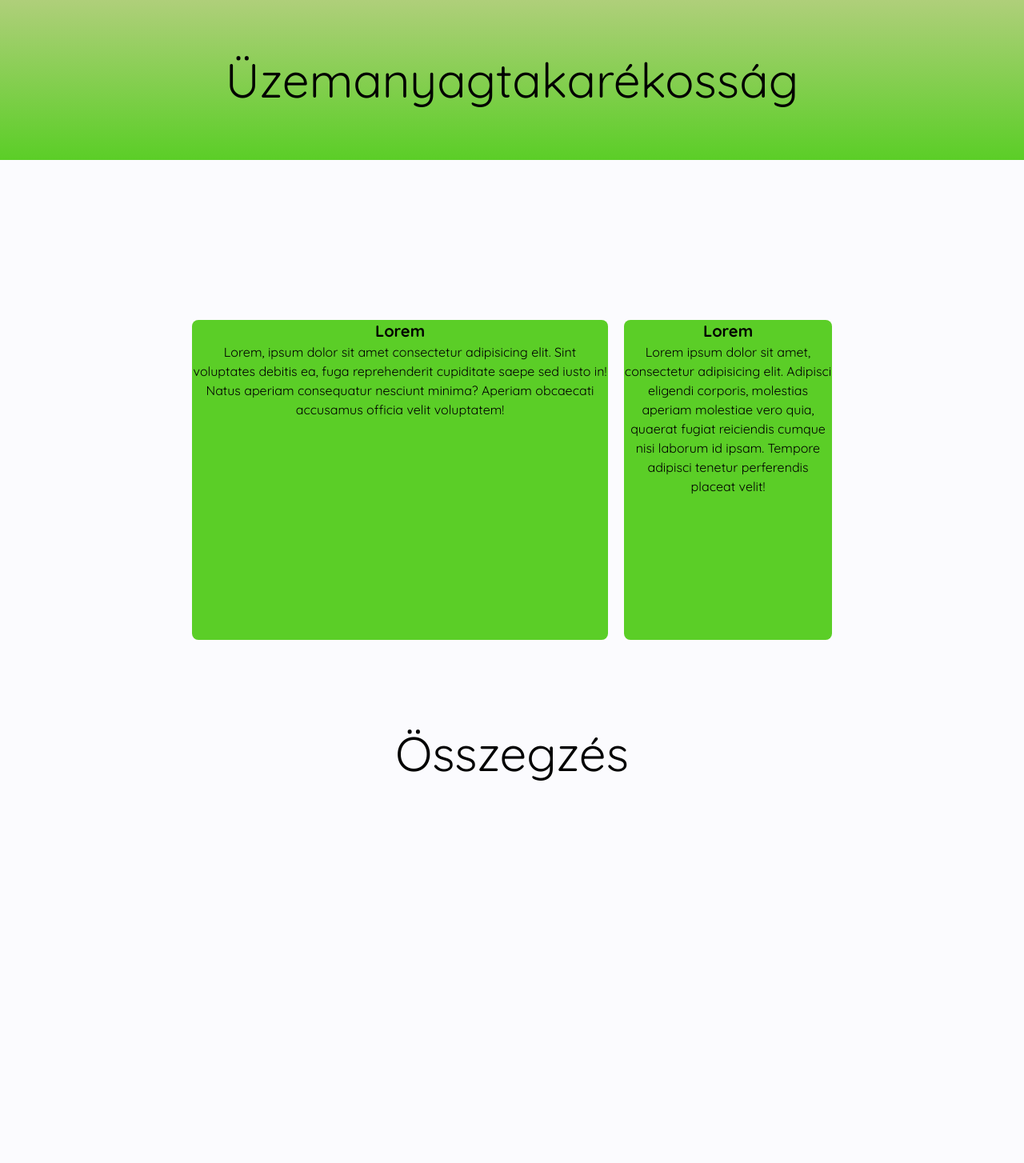
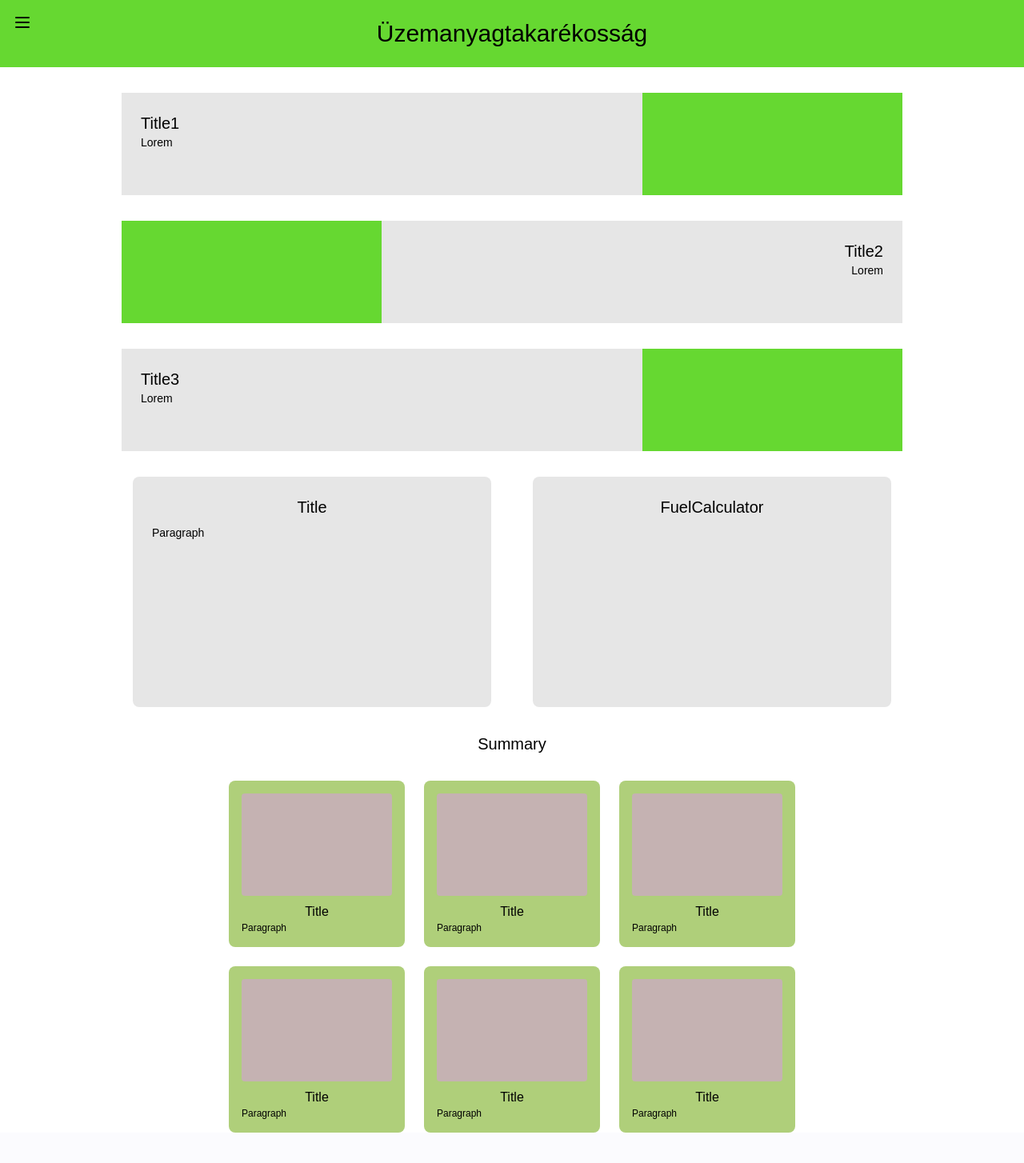
Before and after one commit to asztalosm/uzemanyagtakarekossag, a Next.js app in the folder uzemanyagtakarekossag-site-ts/: page / in a window 1280 px wide. Shown: the top 1454 px of the page at 80% size. Built offline with nearby package versions, Linux system fonts and the light colour scheme; a web font is replaced by a local one.

Commit message:
Update index.tsx

```diff
--- a/uzemanyagtakarekossag-site-ts/pages/index.tsx
+++ b/uzemanyagtakarekossag-site-ts/pages/index.tsx
@@ -1,57 +1,81 @@
-import Head from 'next/head';
-import Image from 'next/image'; // Import Image component if using Next.js for optim  ization
-import { Quicksand } from 'next/font/google';
-import kep from '../public/image.png'
+import { Menu } from "lucide-react"
 
-const quicksand = Quicksand({
-  subsets: ['latin'],
-  variable: '--font-quicksand',
-  display: "swap",
-});
+export default function Home() {
+  return (
+    <main className="min-h-screen bg-white text-black">
+      {/* Header */}
+      <header className="bg-gradient-to-b from-[#66d831] to-[#66d831] py-6 relative">
+        <button className="absolute left-4 top-4 text-black">
+          <Menu className="h-6 w-6" />
+        </button>
+        <h1 className="text-center text-black text-3xl font-light">Üzemanyagtakarékosság</h1>
+      </header>
 
+      {/* Content Container */}
+      <div className="max-w-5xl mx-auto px-4 sm:px-6">
+        {/* Section 1 */}
+        <section className="mt-8 relative h-32 bg-[#e6e6e6]">
+          <div className="absolute right-0 top-0 h-full w-1/3 bg-[#66d831] clip-diagonal-left"></div>
+          <div className="p-6 relative z-10">
+            <h2 className="text-xl font-medium">Title1</h2>
+            <p className="text-sm">Lorem</p>
+          </div>
+        </section>
 
-export default function Document() {
-  return (
-    <>
-      <Head>
-        <title>Üzemanyagtakarékosság</title>
-      </Head>
-      <div className={`${quicksand.className}`}>
-        <header className={`h-50 flex items-center justify-center headergradient`}>
-          <h1 className="text-center text-6xl">Üzemanyagtakarékosság</h1>
-        </header>
-        <div className="Paragrafusok mt-20">
-          <p className=""></p>
+        {/* Section 2 */}
+        <section className="mt-8 relative h-32 bg-[#e6e6e6]">
+          <div className="absolute left-0 top-0 h-full w-1/3 bg-[#66d831] clip-diagonal-right"></div>
+          <div className="p-6 text-right relative z-10">
+            <h2 className="text-xl font-medium">Title2</h2>
+            <p className="text-sm">Lorem</p>
+          </div>
+        </section>
 
+        {/* Section 3 */}
+        <section className="mt-8 relative h-32 bg-[#e6e6e6]">
+          <div className="absolute right-0 top-0 h-full w-1/3 bg-[#66d831] clip-diagonal-left"></div>
+          <div className="p-6 relative z-10">
+            <h2 className="text-xl font-medium">Title3</h2>
+            <p className="text-sm">Lorem</p>
+          </div>
+        </section>
 
-        </div>
-        <div className='w-200 ml-auto mr-auto'>
-          <div className='bal bg-[#5bce27] h-100 mt-30 w-130 float-left rounded-lg'>
-            <h1 className='text-center font-bold text-xl root.background'>Lorem</h1>
-            <p className='text-center'>Lorem, ipsum dolor sit amet consectetur adipisicing elit. Sint voluptates debitis ea, fuga reprehenderit cupiditate saepe sed iusto in! Natus aperiam consequatur nesciunt minima? Aperiam obcaecati accusamus officia velit voluptatem!</p>
+        {/* Card Section */}
+        <section className="mt-8 grid grid-cols-1 md:grid-cols-2 gap-6">
+          <div className="bg-[#e6e6e6] rounded-lg p-6 h-72 max-w-md mx-auto w-full">
+            <h2 className="text-xl font-medium text-center mb-2">Title</h2>
+            <p className="text-sm">Paragraph</p>
           </div>
-          <div className='bal bg-[#5bce27] h-100 mt-30 w-65 float-right rounded-lg'>
-            <h1 className='text-center font-bold text-xl'>Lorem</h1>
-            <p className='text-center'>Lorem ipsum dolor sit amet, consectetur adipisicing elit. Adipisci eligendi corporis, molestias aperiam molestiae vero quia, quaerat fugiat reiciendis cumque nisi laborum id ipsam. Tempore adipisci tenetur perferendis placeat velit!</p>
+          <div className="bg-[#e6e6e6] rounded-lg p-6 h-72 max-w-md mx-auto w-full">
+            <h2 className="text-xl font-medium text-center mb-2">FuelCalculator</h2>
           </div>
-          <br />
-          <br />
-          <br />
-        </div>
-        <div className='mt-140'>
-          <h1 className='text-center text-6xl '>Összegzés</h1>
-          <div className='container mx-auto p-4 mt-10 ml-auto mr-auto'>
-            <div className="grid grid-cols-3 gap-6 justify-items-center">
-              <div className=' h-100 w-80 rounded-lg'></div>
-              <div className=' h-100 w-80 rounded-lg'></div>
-              <div className=' h-100 w-80 rounded-lg'></div>
-              <div className=' h-100 w-80 rounded-lg'></div>
-              <div className=' h-100 w-80 rounded-lg'></div>
-              <div className=' h-100 w-80 rounded-lg'></div>
-            </div>
+        </section>
+
+        {/* Summary Section */}
+        <section className="mt-8 mb-12">
+          <h2 className="text-xl font-medium text-center mb-8">Summary</h2>
+
+          <div className="flex flex-wrap justify-center gap-6 mb-6">
+            {[1, 2, 3].map((item) => (
+              <div key={item} className="bg-[#afcf7a] rounded-lg p-4 w-full max-w-[220px]">
+                <div className="bg-[#c5b2b2] h-32 mb-2 rounded"></div>
+                <h3 className="text-center font-medium">Title</h3>
+                <p className="text-xs">Paragraph</p>
+              </div>
+            ))}
           </div>
-        </div>
+
+          <div className="flex flex-wrap justify-center gap-6">
+            {[1, 2, 3].map((item) => (
+              <div key={item} className="bg-[#afcf7a] rounded-lg p-4 w-full max-w-[220px]">
+                <div className="bg-[#c5b2b2] h-32 mb-2 rounded"></div>
+                <h3 className="text-center font-medium">Title</h3>
+                <p className="text-xs">Paragraph</p>
+              </div>
+            ))}
+          </div>
+        </section>
       </div>
-    </>
-  );
+    </main>
+  )
 }
```
